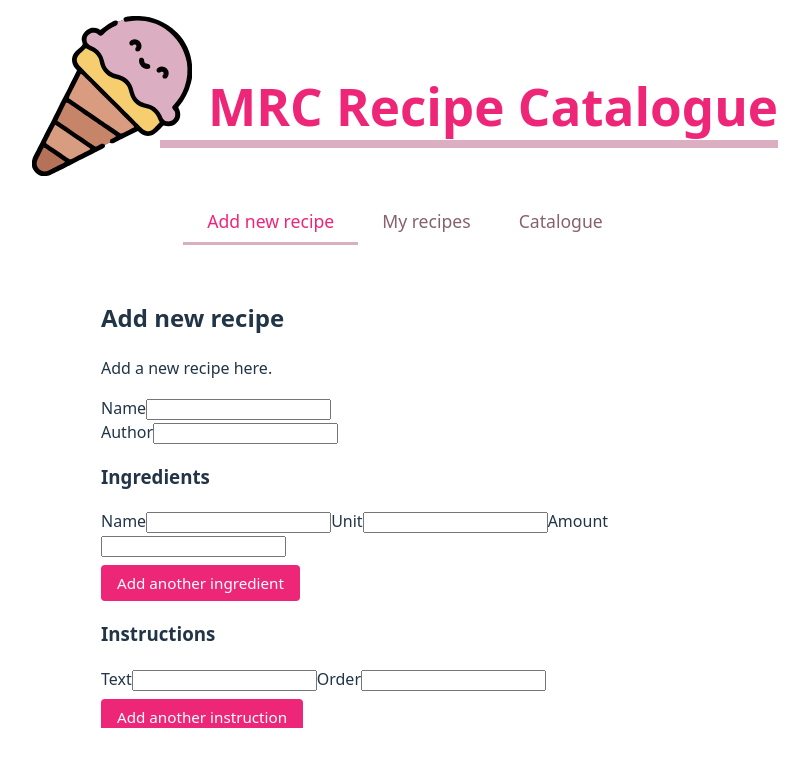
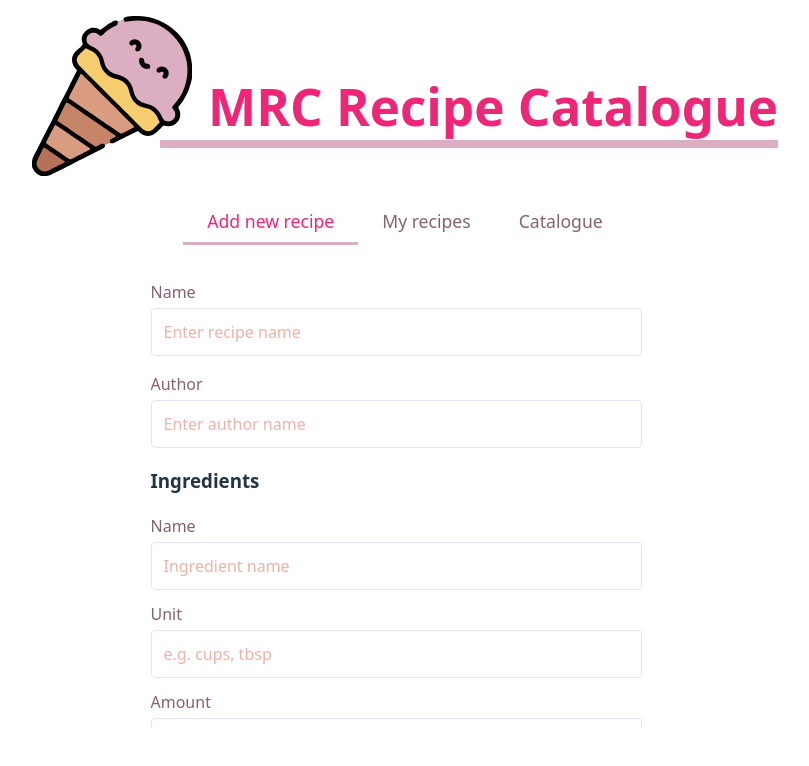
Before and after one commit to katdob/Melrose-Rock-Creamery, a React (Vite) app in the folder React_frontend/: page /recipe-catalogue/add-new-recipe in a window 1280 px wide. Shown: the top 766 px of the page, without its empty margins (235-1044 px from the left). Built offline with nearby package versions, Linux system fonts and the light colour scheme.

Commit message:
nearly all of the add new recipe feature styled

```diff
--- a/React_frontend/src/App.css
+++ b/React_frontend/src/App.css
@@ -260,6 +260,39 @@ pinky ice cream palette
   border-radius: 4px;
   color: var(--dark-dusty-rose);
   margin-bottom: 1rem;
+}
+
+.recipe-name-field {
+  margin-bottom: 1rem;
+}
+
+.recipe-name-input {
+  padding: 0.75rem 1rem;
+  border: 1px solid var(--lavender);
+  border-radius: 6px;
+  font-size: 0.75rem;
+  font-family: inherit;
+  /* background: var(--vanilla); */
+  color: var(--dark-dusty-rose);
+  transition: border-color 0.2s, box-shadow 0.2s;
+}
+
+.recipe-name-input:focus {
+  outline: none;
+  border-color: var(--plush-light-medium-pink);
+  box-shadow: 0 0 0 2px rgba(219, 175, 193, 0.3);
+}
+
+.recipe-name-input::placeholder {
+  color: var(--dull-blush);
+}
+
+.ingredient-row {
+  margin-bottom: 1.25rem;
+}
+
+.ingredient-row .form-group {
+  margin-bottom: 0.75rem;
 }
 
 .confirmation-message {
--- a/React_frontend/src/routes/recipe-catalogue/add-new-recipe.jsx
+++ b/React_frontend/src/routes/recipe-catalogue/add-new-recipe.jsx
@@ -64,8 +64,8 @@ function AddNewRecipe() {
 
   return (
     <div className="content-scroll">
-      <h2>Add new recipe</h2>
-      <p>Add a new recipe here.</p>
+       {/* <h2>Add new recipe</h2> */}
+      {/* <p>Add a new recipe here.</p> */}
       {errorMessage && (
         <div className="add-recipe-error" role="alert">
           {errorMessage}
@@ -76,20 +76,24 @@ function AddNewRecipe() {
           {successMessage}
         </div>
       )}
-      <div>
+      <div className="form-group recipe-name-field">
         <label htmlFor="recipe-name">Name</label>
         <input
           id="recipe-name"
           type="text"
+          className="recipe-name-input"
+          placeholder="Enter recipe name"
           value={NewRecipe.Name ?? ''}
           onChange={(e) => setNewRecipe((prev) => ({ ...prev, Name: e.target.value }))}
         />
       </div>
-      <div>
+      <div className="form-group recipe-name-field">
         <label htmlFor="recipe-author">Author</label>
         <input
           id="recipe-author"
           type="text"
+          className="recipe-name-input"
+          placeholder="Enter author name"
           value={NewRecipe.Author ?? ''}
           onChange={(e) => setNewRecipe((prev) => ({ ...prev, Author: e.target.value }))}
         />
@@ -97,28 +101,44 @@ function AddNewRecipe() {
       <div>
         <h3>Ingredients</h3>
         {ingredients.map((ingredient, index) => (
-          <div key={index}>
+          <div key={index} className="ingredient-row">
+
+            <div className="form-group recipe-name-field">
               <label htmlFor={`ingredient-name-${index}`}>Name</label>
               <input
                 id={`ingredient-name-${index}`}
                 type="text"
+                className="recipe-name-input"
+                placeholder="Ingredient name"
                 value={ingredient.Name ?? ''}
                 onChange={(e) => updateIngredient(index, 'Name', e.target.value)}
               />
+            </div>
+
+            <div className="form-group recipe-name-field">
               <label htmlFor={`ingredient-unit-${index}`}>Unit</label>
               <input
                 id={`ingredient-unit-${index}`}
                 type="text"
+                className="recipe-name-input"
+                placeholder="e.g. cups, tbsp"
                 value={ingredient.Unit ?? ''}
                 onChange={(e) => updateIngredient(index, 'Unit', e.target.value)}
               />
+            </div>
+
+            <div className="form-group recipe-name-field">
               <label htmlFor={`ingredient-amount-${index}`}>Amount</label>
               <input
                 id={`ingredient-amount-${index}`}
                 type="text"
+                className="recipe-name-input"
+                placeholder="e.g. 2, 1/2"
                 value={ingredient.Amount ?? ''}
                 onChange={(e) => updateIngredient(index, 'Amount', e.target.value)}
               />
+            </div>
+
           </div>
         ))}
         <button type="button" className="add-ingredient-btn" onClick={addIngredient}>
@@ -128,21 +148,32 @@ function AddNewRecipe() {
       <div>
         <h3>Instructions</h3>
         {instructions.map((instruction, index) => (
-          <div key={index}>
+          <div key={index} className="ingredient-row">
+
+            {/* <div className="form-group recipe-name-field"> */}
               <label htmlFor={`instruction-text-${index}`}>Text</label>
               <input
                 id={`instruction-text-${index}`}
                 type="text"
+                className="recipe-name-input"
+                placeholder="the instructions to follow..."
                 value={instruction.Text ?? ''}
                 onChange={(e) => updateInstruction(index, 'Text', e.target.value)}
               />
+            {/* </div> */}
+
+            {/* <div className="form-group recipe-name-field"> */}
               <label htmlFor={`instruction-order-${index}`}>Order</label>
               <input
                 id={`instruction-order-${index}`}
                 type="text"
+                className="recipe-name-input"
+                placeholder="1, first instruction to follow..."
                 value={instruction.Order ?? ''}
                 onChange={(e) => updateInstruction(index, 'Order', e.target.value)}
                 />
+            {/* </div> */}
+
           </div>
         ))}
         <button type="button" className="add-ingredient-btn" onClick={addInstruction}>
```
Lines whose indentation alone changed are shown as unchanged.
